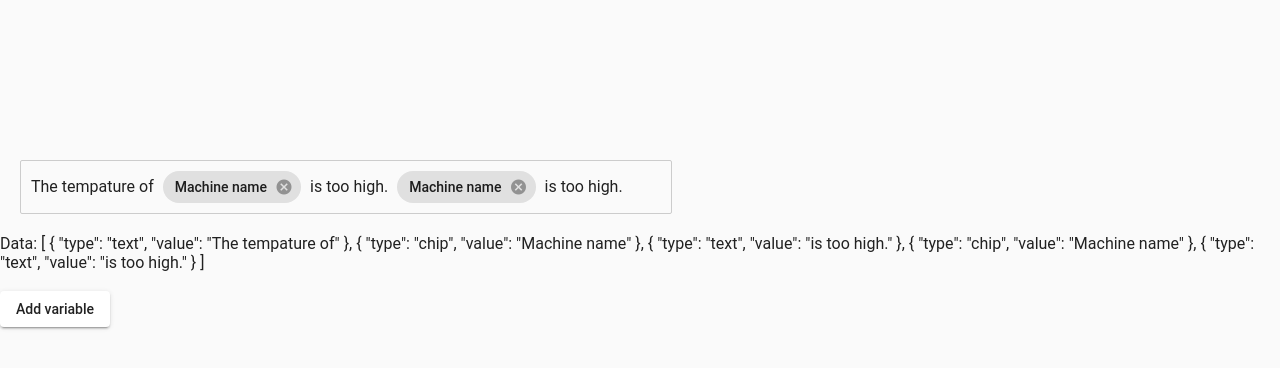
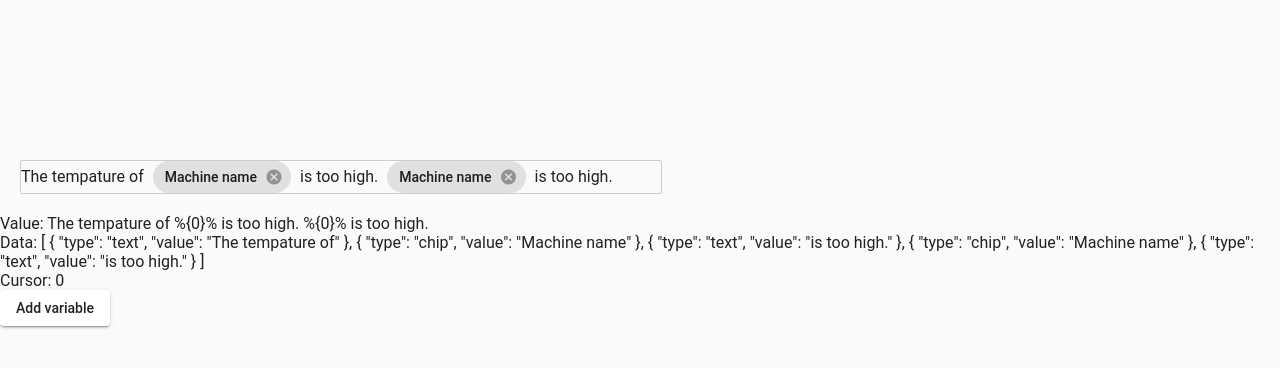
Before and after one commit to deenr/chips-and-text, an Angular app: page / in a window 1280 px wide. Shown: the top 368 px of the page. Built offline with nearby package versions, Linux system fonts and the light colour scheme.

Commit message:
edit text

```diff
--- a/src/app/editable-with-parsing/editable-with-parsing.component.css
+++ b/src/app/editable-with-parsing/editable-with-parsing.component.css
@@ -1,7 +1,6 @@
 .editable {
   border: 1px solid #ccc;
   border-radius: 2px;
-  padding: 10px 0 10px 10px;
   margin: 20px;
   display: flex;
   width: fit-content;
@@ -9,7 +8,9 @@
   margin-top: 20vh;
 }
 
-input {
+span {
+  padding: 10px 0;
+  height: 100%;
   border: none;
   appearance: none;
 }
--- a/src/app/editable-with-parsing/editable-with-parsing.component.html
+++ b/src/app/editable-with-parsing/editable-with-parsing.component.html
@@ -1,9 +1,12 @@
 <div class="editable">
-  <div #editableDiv class="main" contenteditable="true">
+  <div #editableDiv class="main" (click)="focusOnLastSpan()">
     <ng-container *ngFor="let item of data; let itemIndex = index">
       <span
         *ngIf="item.type === 'text'; else chip"
-        (click)="setCursorIndex(itemIndex)"
+        contenteditable="true"
+        (input)="setCursorIndex(itemIndex)"
+        (blur)="onInputChange($event, itemIndex)"
+        (click)="setCursorIndex(itemIndex); $event.stopPropagation()"
       >
         {{ item.value }}
       </span>
@@ -32,8 +35,11 @@
   </button>
 </mat-menu>
 
+<span>Value: {{ value }}</span>
+<br />
 <span>Data: {{ data | json }}</span>
 <br />
+<span>Cursor: {{ cursorIndex }}</span>
 <br />
 
 <button mat-raised-button [matMenuTriggerFor]="menu">Add variable</button>
--- a/src/app/editable-with-parsing/editable-with-parsing.component.ts
+++ b/src/app/editable-with-parsing/editable-with-parsing.component.ts
@@ -12,10 +12,10 @@ import { MatMenuTrigger } from "@angular/material/menu";
   templateUrl: "./editable-with-parsing.component.html",
   styleUrls: ["./editable-with-parsing.component.css"],
 })
-export class EditableWithParsingComponent {
-  @ViewChild("editableDiv") public editableDiv: ElementRef;
+export class EditableWithParsingComponent implements OnInit {
+  @ViewChild("editableDiv") public readonly editableDiv: ElementRef;
 
-  public variableData = [
+  public readonly variableData = [
     { id: 0, name: "Machine name" },
     { id: 1, name: "Weave product" },
     { id: 2, name: "Actual temperature" },
@@ -32,14 +32,17 @@ export class EditableWithParsingComponent {
     { type: "text", value: "is too high." },
   ];
 
-  private value = "";
-  private cursorIndex = 0;
+  public value = "";
+  public cursorIndex = 0;
 
-  public onKeyUp(index: number): void {
-    this.data[index].value =
-      this.editableDiv.nativeElement.children[index].innerText;
+  public ngOnInit(): void {
+    this.getValue();
+  }
+
+  public onInputChange(event: Event, index: number): void {
+    console.log();
+    this.data[index].value = (event.target as HTMLInputElement).innerText;
     this.setCursorIndex(index);
-    this.getValue();
   }
 
   public setCursorIndex(index: number, cursorOnChip: boolean = false): void {
@@ -101,6 +104,13 @@ export class EditableWithParsingComponent {
     this.cursorIndex = this.cursorIndex + newVariable.length;
   }
 
+  public focusOnLastSpan(): void {
+    this.editableDiv.nativeElement.children[
+      this.editableDiv.nativeElement.children.length - 1
+    ].focus();
+    this.setCursorIndex(this.data.length, true);
+  }
+
   private getValue(): void {
     this.value = this.data
       .map((data: { type: string; value: string }) => {
```
